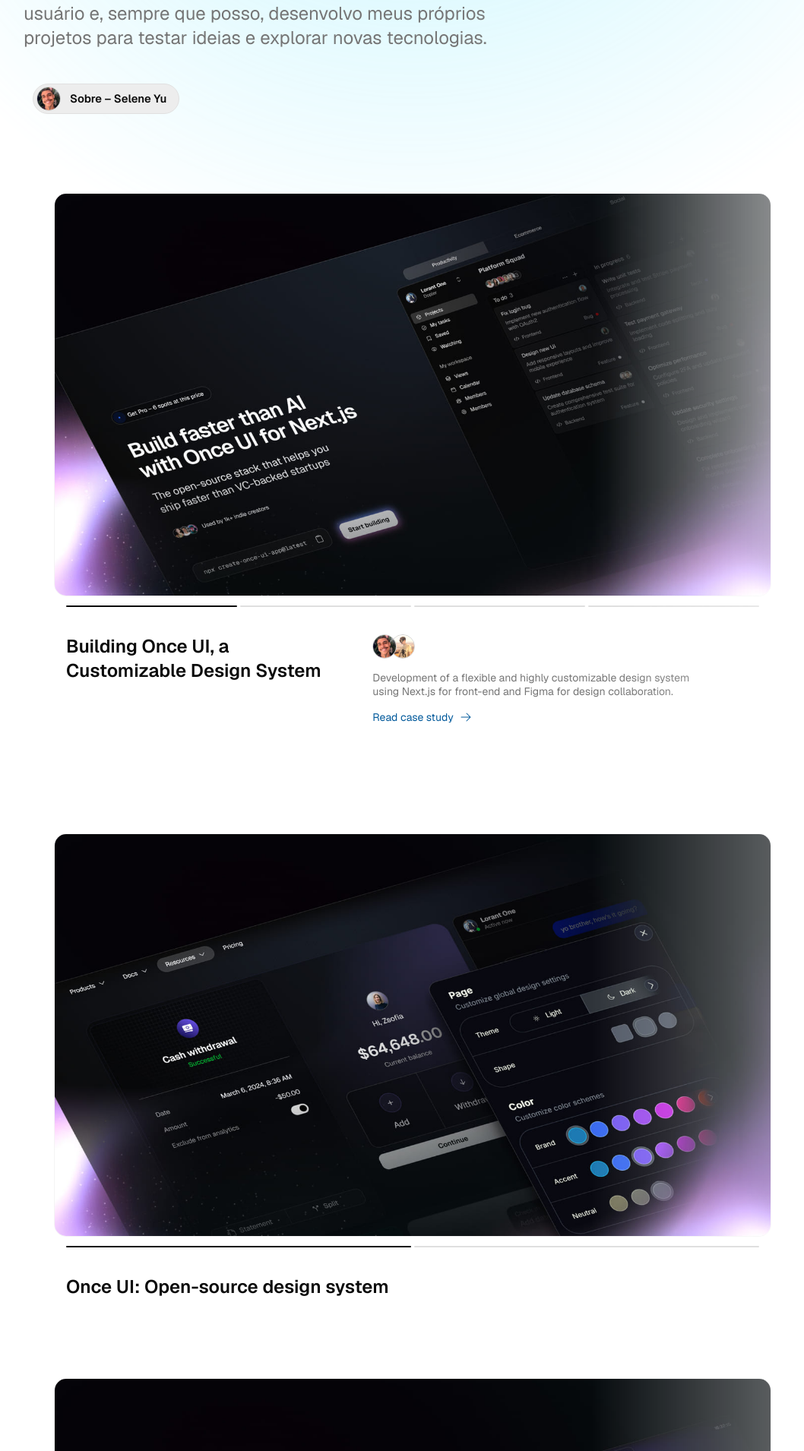
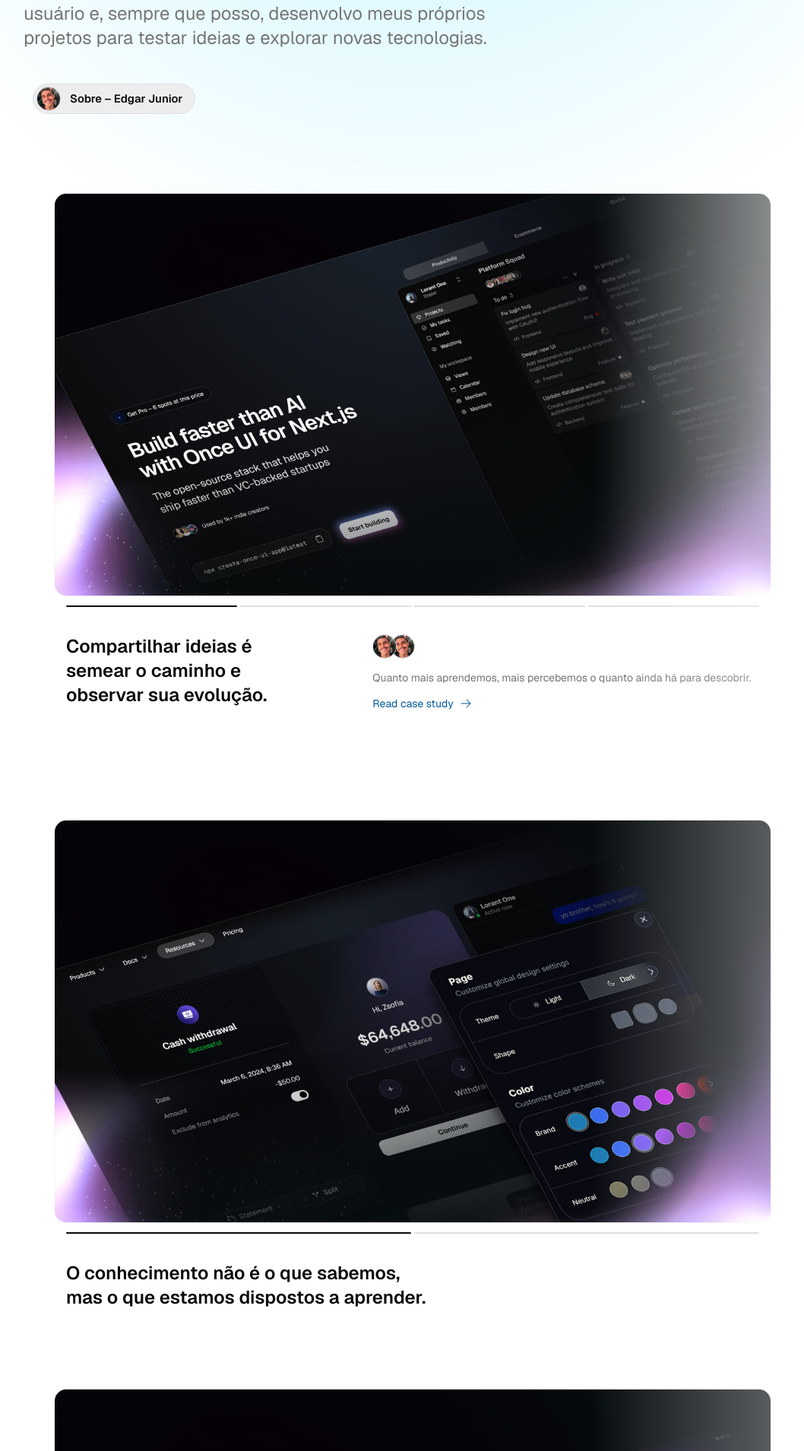
Before and after one commit to Edgar0bsj/edgar-portfolio, a Next.js app: page / in a window 1280 px wide. Shown: the part 430-2340 px from the top of the page at 76% size, without its empty margins (97-1155 px from the left). Built offline with nearby package versions, Linux system fonts and the light colour scheme.

Commit message:
config home

```diff
--- a/src/app/resources/content.js
+++ b/src/app/resources/content.js
@@ -1,12 +1,12 @@
 import { Logo } from "@/once-ui/components";
 
 const person = {
-  firstName: "Selene",
-  lastName: "Yu",
+  firstName: "Edgar",
+  lastName: "Junior",
   get name() {
     return `${this.firstName} ${this.lastName}`;
   },
-  role: "Design Engineer",
+  role: "Programador Dev",
   avatar: "/images/avatar.jpg",
   email: "01.edgarjunior@gmail.com",
   location: "America/Sao_Paulo", // Expecting the IANA time zone identifier, e.g., 'Europe/Vienna'
--- a/src/app/work/projects/automate-design-handovers-with-a-figma-to-code-pipeline.mdx
+++ b/src/app/work/projects/automate-design-handovers-with-a-figma-to-code-pipeline.mdx
@@ -1,16 +1,16 @@
 ---
-title: "Automating Design Handovers with a Figma to Code Pipeline"
+title: "A aprendizagem não é um caminho que se percorre, mas uma jornada que nunca tem fim."
 publishedAt: "2024-04-01"
-summary: "Explore the enduring debate between using spaces and tabs for code indentation, and why this choice matters more than you might think."
+summary: "Uma ideia compartilhada é uma chama que se multiplica."
 images:
   - "/images/projects/project-01/cover-02.jpg"
   - "/images/projects/project-01/image-03.jpg"
 team:
-  - name: "John Doe"
-    role: "Software Engineer"
+  - name: "Edgar Jr"
+    role: "Programador Dev"
     avatar: "/images/avatar.jpg"
-    linkedIn: "https://www.linkedin.com/company/once-ui/"
-link: "https://once-ui.com/"
+    linkedIn: "https://www.linkedin.com/in/edgar-junior/"
+link: "https://github.com/Edgar0bsj"
 ---
 
 ## Overview
--- a/src/app/work/projects/building-once-ui-a-customizable-design-system.mdx
+++ b/src/app/work/projects/building-once-ui-a-customizable-design-system.mdx
@@ -1,21 +1,21 @@
 ---
-title: "Building Once UI, a Customizable Design System"
+title: "Compartilhar ideias é semear o caminho e observar sua evolução."
 publishedAt: "2024-04-08"
-summary: "Development of a flexible and highly customizable design system using Next.js for front-end and Figma for design collaboration."
+summary: "Quanto mais aprendemos, mais percebemos o quanto ainda há para descobrir."
 images:
   - "/images/projects/project-01/cover-01.jpg"
   - "/images/projects/project-01/cover-02.jpg"
   - "/images/projects/project-01/cover-03.jpg"
   - "/images/projects/project-01/cover-04.jpg"
 team:
-  - name: "Selene Yu"
-    role: "Software Engineer"
+  - name: "Edgar Jr"
+    role: "Programador Dev"
     avatar: "/images/avatar.jpg"
-    linkedIn: "https://www.linkedin.com/company/once-ui/"
-  - name: "Jane Smith"
-    role: "Product Manager"
-    avatar: "/images/projects/project-01/avatar-01.jpg"
-    linkedIn: "https://www.linkedin.com/company/once-ui/"
+    linkedIn: "https://www.linkedin.com/in/edgar-junior/"
+  - name: "Edgar Jr"
+    role: "Programador Dev"
+    avatar: "/images/avatar.jpg"
+    linkedIn: "https://www.linkedin.com/in/edgar-junior/"
 ---
 
 ## Overview
--- a/src/app/work/projects/simple-portfolio-builder.mdx
+++ b/src/app/work/projects/simple-portfolio-builder.mdx
@@ -1,5 +1,5 @@
 ---
-title: "Once UI: Open-source design system"
+title: "O conhecimento não é o que sabemos, mas o que estamos dispostos a aprender."
 publishedAt: "2024-04-08"
 images:
   - "/images/projects/project-01/cover-04.jpg"
```
